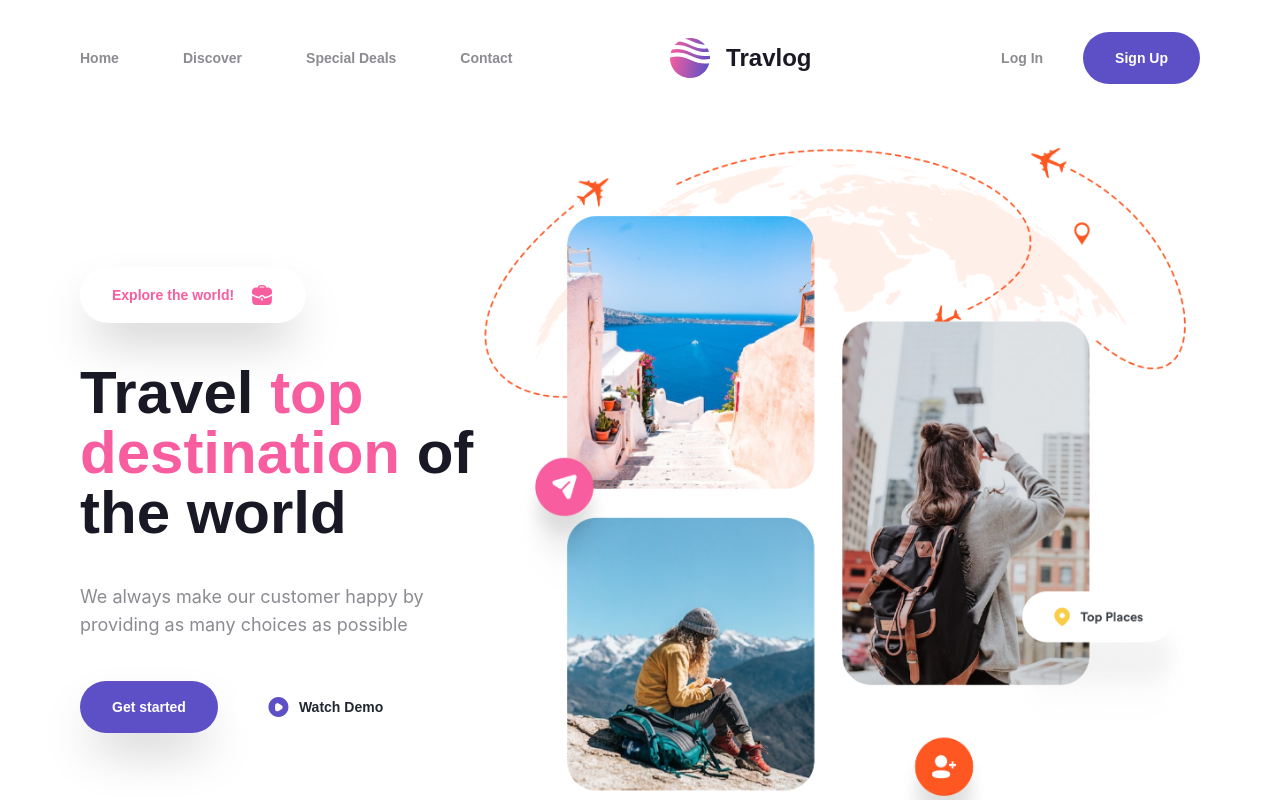
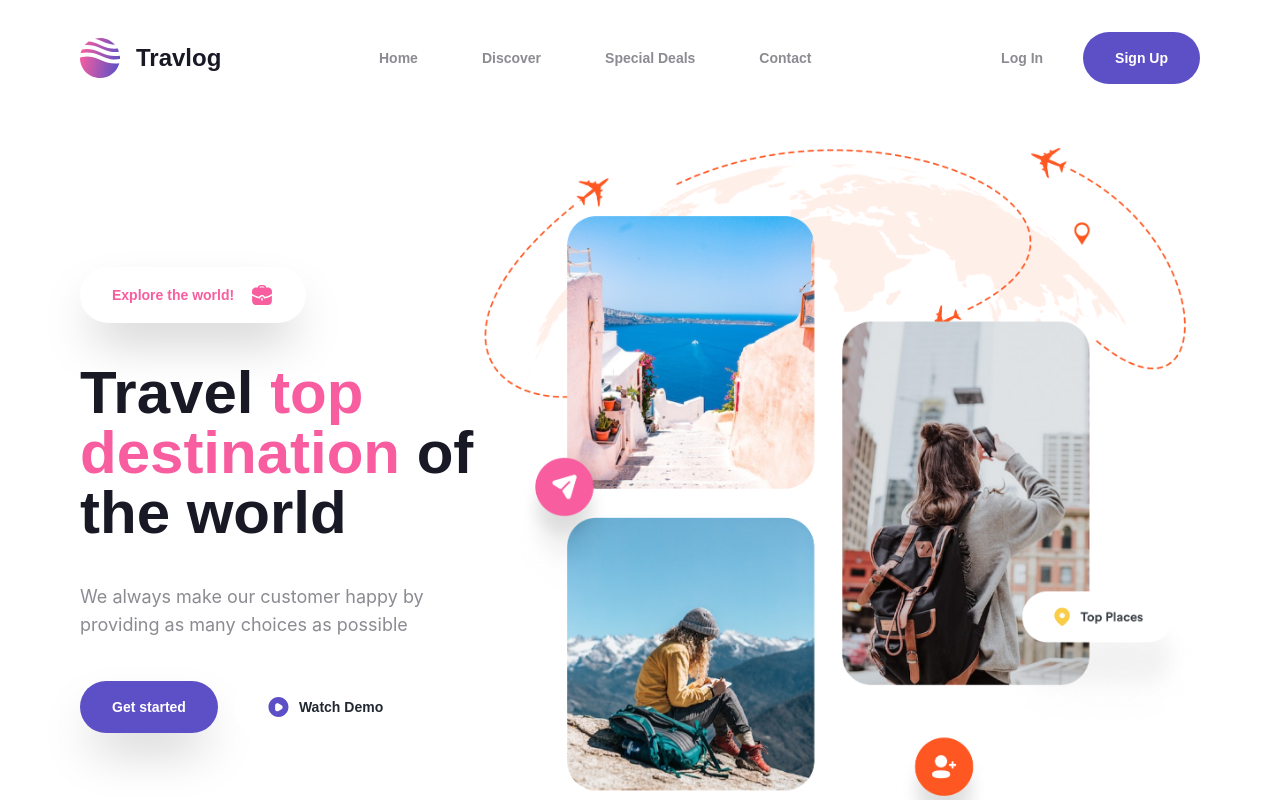
Before and after one commit to ervanervan/travlog, a React (Vite) app: page / in a window 1280 px wide. Shown: the top 800 px of the page. Built offline with nearby package versions, Linux system fonts and the light colour scheme.

Commit message:
Finished creating hero and service section in tablet and desktop display

```diff
--- a/src/components/Navbar.jsx
+++ b/src/components/Navbar.jsx
@@ -13,11 +13,11 @@ export default function Navbar() {
     <header className="bg-bgWhite">
       <nav className="container mx-auto">
         <div className="px-4 xl:px-20 py-8 flex justify-between items-center">
-          <div className="flex gap-4 items-center md:order-2">
+          <div className="flex gap-4 items-center md:order-2 lg:order-1">
             <img src={logo} alt="Logo Travlog" className="w-10 h-10" />
             <h1 className="font-black text-2xl text-textBlack">Travlog</h1>
           </div>
-          <div className="hidden lg:block">
+          <div className="hidden lg:block lg:order-2">
             <ul className="flex justify-center gap-8 xl:gap-16 list-none text-sm font-semibold text-textGray">
               <li className="hover:text-textBlack duration-300">
                 <a href="/">Home</a>
```
